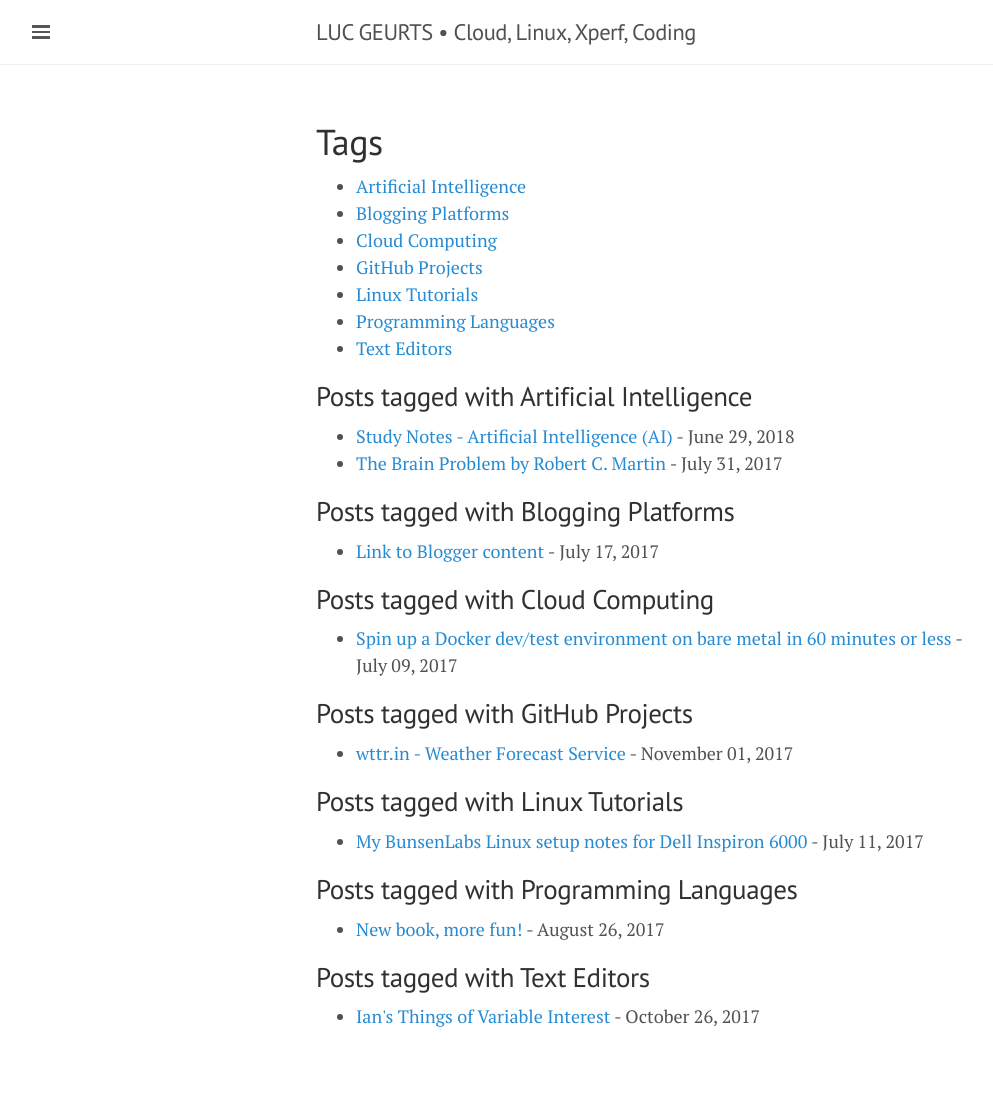
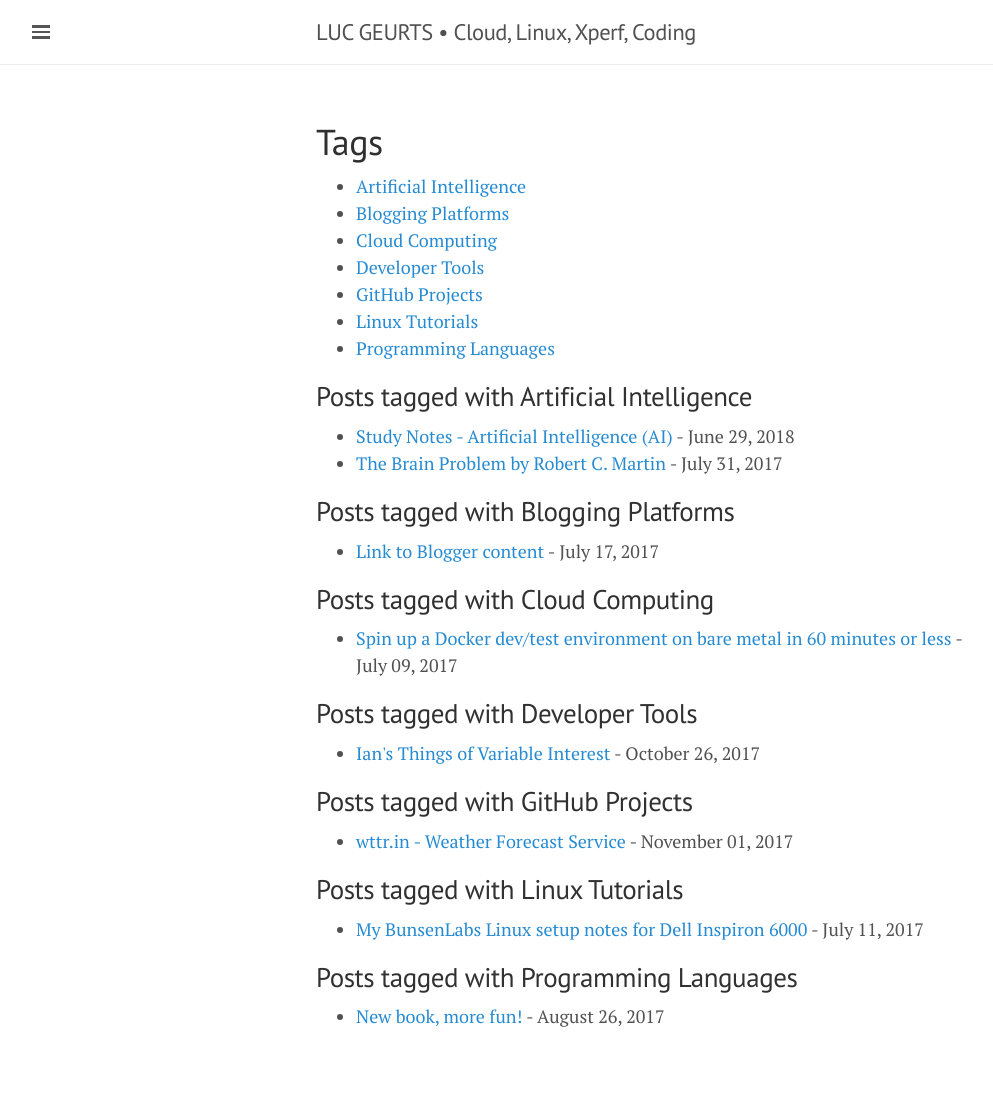
Before and after one commit to lgeurts/lgeurts.github.io, a Jekyll site: the page built from tags.html, in a window 1280 px wide. Shown: the whole page, without its empty margins (0-993 px from the left). Built offline with Jekyll 4.4.1, drawn with Linux system fonts in a browser that asks for light colours; nearby versions of some CDN libraries.

Commit message:
Update 2017-10-26-ian's-things-of-variable-interest.md

```diff
--- a/_posts/2017-10-26-ian's-things-of-variable-interest.md
+++ b/_posts/2017-10-26-ian's-things-of-variable-interest.md
@@ -4,7 +4,7 @@
 read_time: true
 comments: true
 category: Open Source
-tags: [ Text Editors ]
+tags: [ Developer Tools ]
 ---
 
 I am reading [Vim After 15 Years](https://statico.github.io/). Fzf and fzf.vim for finding files, ack.vim and ag for searching files, Vim + tmux, ALE, and a [Vim Awesome](https://vimawesome.com/) community.
```
